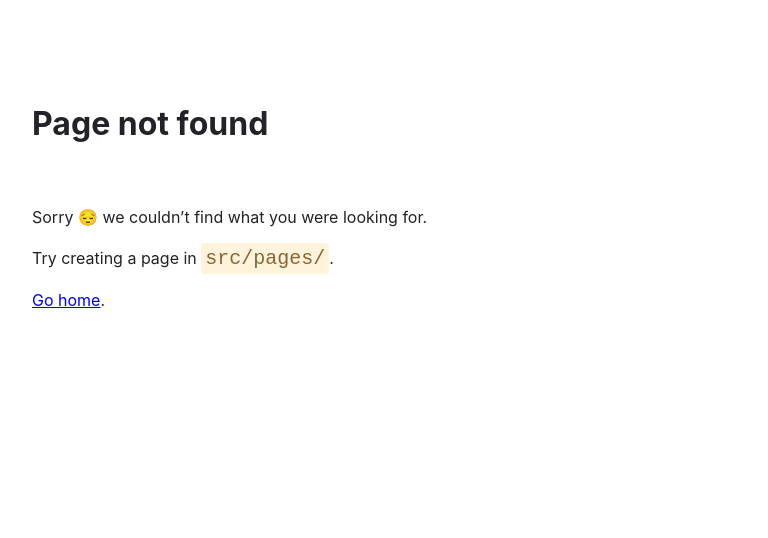
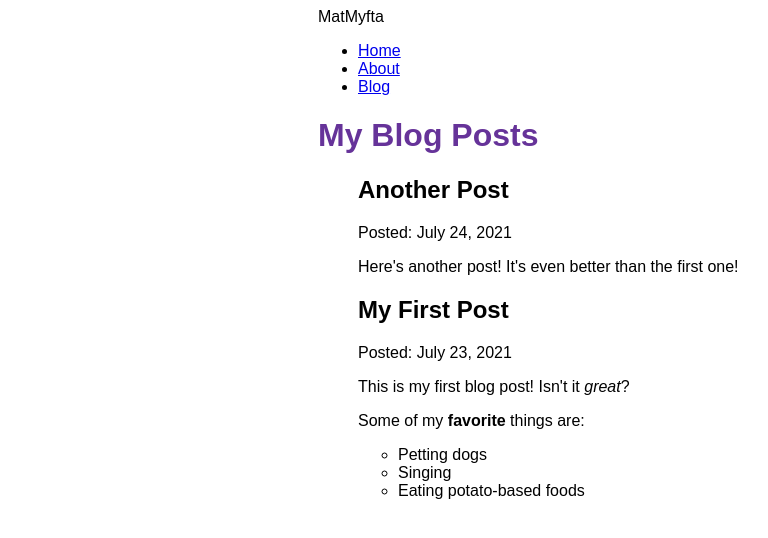
Before and after one commit to MatMyfta/first-gatsby-site, a Gatsby site: page /blog in a window 1280 px wide. Before the commit this address had no page. Shown: the whole page, without its empty margins (72-840 px from the left). Built offline with nearby package versions, Linux system fonts and the light colour scheme; Gatsby itself is replaced by a stand-in of ours.

Commit message:
Finished Gatsby Tutorial Part 5

```diff
--- /dev/null
+++ b/blog/another-post.mdx
@@ -0,0 +1,6 @@
+---
+title: "Another Post"
+date: "2021-07-24"
+---
+
+Here's another post! It's even better than the first one!
--- /dev/null
+++ b/blog/first-post.mdx
@@ -0,0 +1,12 @@
+---
+title: "My First Post"
+date: "2021-07-23"
+---
+
+This is my first blog post! Isn't it *great*?
+
+Some of my **favorite** things are:
+
+* Petting dogs
+* Singing
+* Eating potato-based foods
--- a/gatsby-config.js
+++ b/gatsby-config.js
@@ -13,18 +13,9 @@
     {
       resolve: "gatsby-source-filesystem",
       options: {
-        name: "images",
-        path: "./src/images/",
-      },
-      __key: "images",
-    },
-    {
-      resolve: "gatsby-source-filesystem",
-      options: {
-        name: "pages",
-        path: "./src/pages/",
-      },
-      __key: "pages",
+        name: `blog`,
+        path: `${__dirname}/blog`,
+      }
     },
   ],
 };
--- a/src/components/layout.js
+++ b/src/components/layout.js
@@ -1,17 +1,31 @@
 import * as React from 'react'
-import { Link } from 'gatsby'
+import { Link, useStaticQuery, graphql } from 'gatsby'
 import {
   container,
   heading,
   navLinks,
   navLinkItem,
-  navLinkText
+  navLinkText,
+  siteTitle,
 } from './layout.module.css'
 
 const Layout = ({ pageTitle, children }) => {
+
+
+  const data = useStaticQuery(graphql`
+    query {
+      site {
+        siteMetadata {
+          title
+        }
+      }
+    }
+  `);
+
   return (
     <div className={container}>
-      <title>{pageTitle}</title>
+      <title>{pageTitle} | {data.site.siteMetadata.title}</title>
+      <header className={siteTitle}>{data.site.siteMetadata.title}</header>
       <nav>
         <ul className={navLinks}>
           <li className={navLinkItem}>
@@ -22,6 +36,11 @@
           <li className={navLinkItem}>
             <Link to="/about" className={navLinkText}>
               About
+            </Link>
+          </li>
+          <li className={navLinkItem}>
+            <Link to="/blog" className={navLinkText}>
+              Blog
             </Link>
           </li>
         </ul>
--- a/src/components/layout.module.css
+++ b/src/components/layout.module.css
@@ -18,3 +18,10 @@
 .nav-link-text {
     color: black;
 }
+
+.site-title {
+    font-size: 3rem;
+    color: gray;
+    font-weight: 700;
+    margin: 3rem 0;
+  }
--- /dev/null
+++ b/src/pages/blog.js
@@ -0,0 +1,41 @@
+import * as React from 'react'
+import { graphql } from 'gatsby'
+import { MDXRenderer } from 'gatsby-plugin-mdx'
+import Layout from '../components/layout'
+
+const BlogPage = ({ data }) => {
+  return (
+    <Layout pageTitle="My Blog Posts">
+      <ul>
+      {
+        data.allMdx.nodes.map((node) => (
+          <article key={node.id}>
+            <h2>{node.frontmatter.title}</h2>
+            <p>Posted: {node.frontmatter.date}</p>
+            <MDXRenderer>
+              {node.body}
+            </MDXRenderer>
+          </article>
+        ))
+      }
+      </ul>
+    </Layout>
+  )
+}
+
+export const query = graphql`
+  query {
+    allMdx(sort: {fields: frontmatter___date, order: DESC}) {
+      nodes {
+        frontmatter {
+          date(formatString: "MMMM D, YYYY")
+          title
+        }
+        id
+        body
+      }
+    }
+  }
+`
+
+export default BlogPage
--- a/src/pages/index.js
+++ b/src/pages/index.js
@@ -1,10 +1,15 @@
 import * as React from 'react'
 import Layout from '../components/layout'
+import { StaticImage } from 'gatsby-plugin-image'
 
 const IndexPage = () => {
   return (
     <Layout pageTitle="Home Page">
       <p>I'm making this by following the Gatsby Tutorial.</p>
+      <StaticImage
+        alt="Clifford, a reddish-brown pitbull, posing on a couch and looking stoically at the camera"
+        src="https://pbs.twimg.com/media/E1oMV3QVgAIr1NT?format=jpg&name=large"
+      />
     </Layout>
   )
 }
```
Also changed, not shown: 1 other file.
